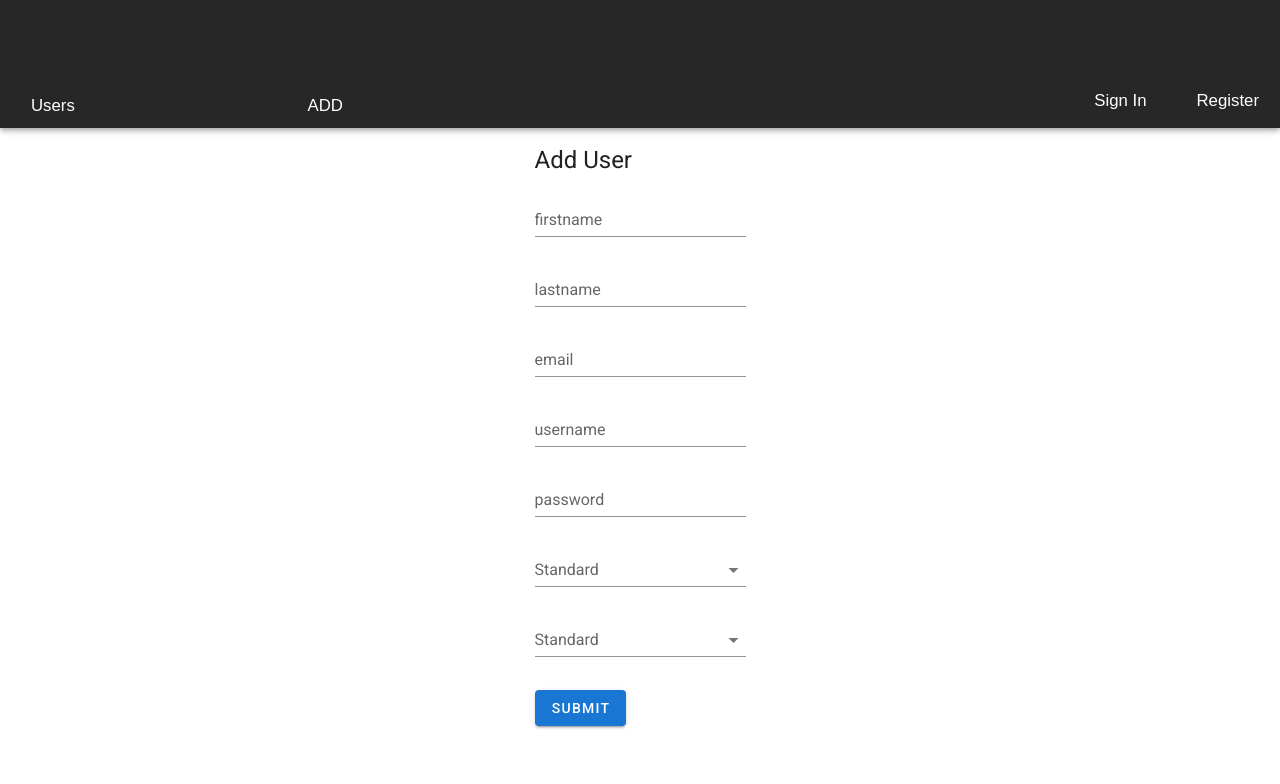
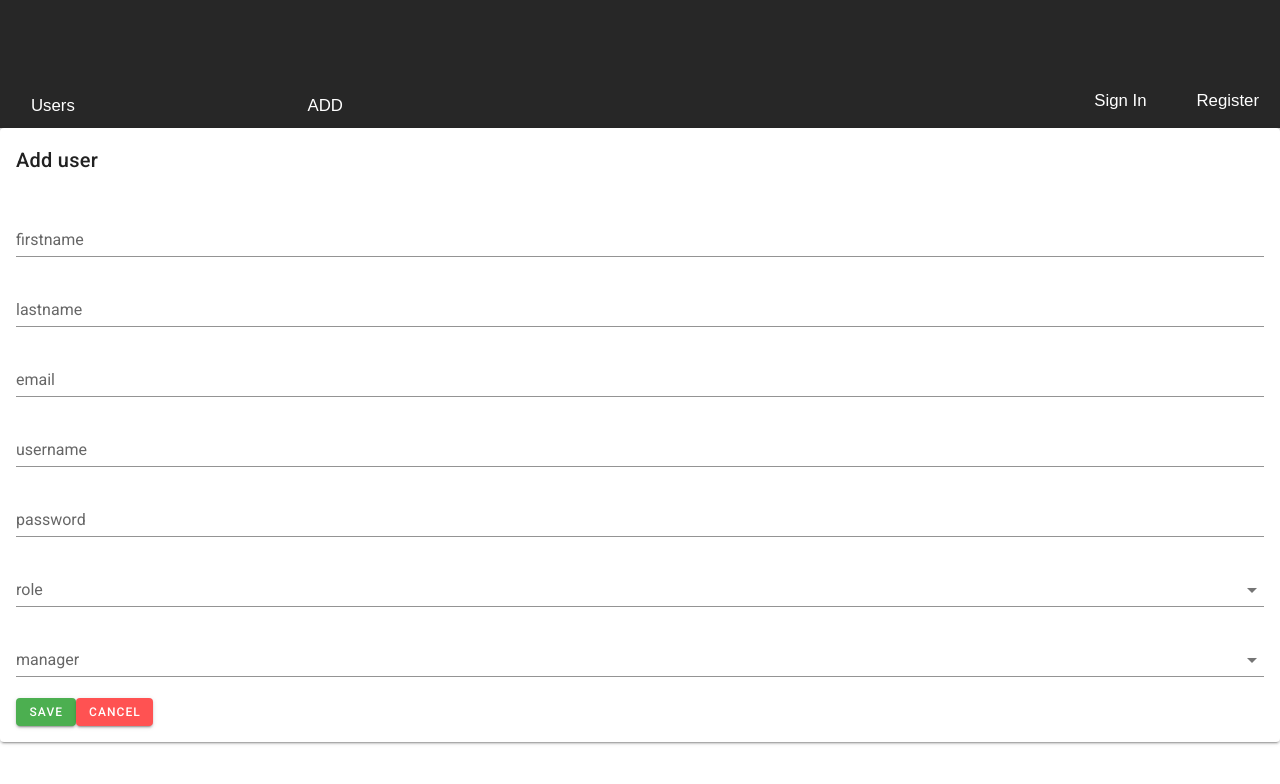
Before and after one commit to AsmaeNedday/StartupPOC_frontend, a Vue app: page /administration/add in a window 1280 px wide. Shown: the top 784 px of the page. Built offline with nearby package versions, Linux system fonts and the light colour scheme; a web font is replaced by a local one; what vue-sweetalert2 would draw is missing.

Commit message:
adding user form

```diff
--- a/src/components/user/AddUser.vue
+++ b/src/components/user/AddUser.vue
@@ -1,69 +1,70 @@
 <template>
-  <div class="submit-form mt-4 mx-auto">
-    <p class="headline">Add User</p>
-    <div v-if="!submitted">
+  <v-card>
+    <v-card-title>
+     Add user
+    </v-card-title>
+    <v-form ref="form" class="pa-md-4" lazy-validation>
       <v-form ref="form" lazy-validation>
         <v-text-field
-            v-model="user.firstname"
+            v-model="firstname"
             :rules="[(v) => !!v || 'firstname is required']"
             label="firstname"
             required
         ></v-text-field>
         <v-text-field
-            v-model="user.lastname"
+            v-model="lastname"
             :rules="[(v) => !!v || 'lastname is required']"
             label="lastname"
             required
         ></v-text-field>
         <v-text-field
-            v-model="user.email"
+            v-model="email"
             :rules="[(v) => !!v || 'email is required']"
             label="email"
             required
         ></v-text-field>
         <v-text-field
-            v-model="user.username"
+            v-model="username"
             :rules="[(v) => !!v || 'username is required']"
             label="username"
             required
         ></v-text-field>
         <v-text-field
-            v-model="user.password"
+            v-model="password"
+            type="password"
             :rules="[(v) => !!v || 'password is required']"
             label="password"
             required
         ></v-text-field>
         <v-select
+            return-object
+            v-model="role"
+            item-text="label"
+            item-value="id"
             :items="roles"
-            label="Standard"
+            label="role"
         ></v-select>
         <v-select
+            return-object
+            v-model="manager"
+            item-text="fullname"
+            item-value="iduser"
             :items="managers"
-            label="Standard"
+            label="manager"
         ></v-select>
-
 
       </v-form>
 
-      <v-btn color="primary" class="mt-3" @click="saveUser">Submit</v-btn>
-    </div>
+      <v-btn color="success" small @click="add_">
+        Save
+      </v-btn>
+      <v-btn color="error" small @click="cancel_">
+        Cancel
+      </v-btn>
+    </v-form>
 
-    <div v-else>
-      <v-card class="mx-auto">
-        <v-card-title>
-          Submitted successfully!
-        </v-card-title>
+  </v-card>
 
-        <v-card-subtitle>
-          Click the button to add new Tutorial.
-        </v-card-subtitle>
-
-        <v-card-actions>
-          <v-btn color="success" @click="newUser">Add</v-btn>
-        </v-card-actions>
-      </v-card>
-    </div>
-  </div>
 
 </template>
 
@@ -72,44 +73,55 @@ import {mapActions, mapGetters} from "vuex";
 
 export default {
   name: "AddUser",
-  data() {
+  data(){
     return {
-      user: {
-        id: null,
-        username: "",
-        lastname: "",
-        email: "",
-        password: "",
-        firstname: "",
-        roles: [],
-        managers: []
-      },
-      submitted: false,
-    };
-  },
+      lastname:'',
+      firstname:'',
+      email:'',
+      username:'',
+      role:'',
+      manager:'',
+      password:''
+
+    }},
+  props: ['currentUser'],
   computed: {
     ...mapGetters({
-      users: "user/GET_USERS",
+      managers: "user/GET_MANAGERS",
+      roles: "role/GET_ROLES",
+      loggedUser :"auth/user"
+
     }),
   },
   methods: {
     ...mapActions({
-      getUsers: "user/getUsers",
-      deleteUser: "user/deleteUser"
     }),
-    saveUser() {
+
+    add_(){
+      console.log("wanna print")
+      console.log(this.loggedUser.userId);
+      let user = {
+        "lastname":this.lastname,
+        "firstname":this.firstname,
+        "email":this.email,
+        "username":this.username,
+        "password":this.password,
+        "roleId":this.role.id,
+        "managerId":''
+      }
+      if (this.manager!=null){user.managerId=this.manager.userId}
+      this.$emit('add',user,this.loggedUser.userId);
     },
 
-    newUser() {
-      //this.submitted = false;
-      //this.tutorial = {};
-    },
+    cancel_(){
+      this.$emit('cancel');
+    }
+
   },
-};
+
+}
 </script>
 
-<style>
-.submit-form {
-  max-width: 300px;
-}
+<style scoped>
+
 </style>
--- a/src/components/user/UserInfoCard.vue
+++ b/src/components/user/UserInfoCard.vue
@@ -30,16 +30,18 @@
             required
         ></v-text-field>
         <v-select
+            return-object
             v-model="user.role"
+            item-text="label"
             item-value="id"
-            item-text="label"
             :items="roles"
             label="role"
         ></v-select>
         <v-select
+            return-object
             v-model="user.manager"
-            item-value="userId"
             item-text="fullname"
+            item-value="iduser"
             :items="managers"
             label="manager"
         ></v-select>
--- a/src/store/user.js
+++ b/src/store/user.js
@@ -14,9 +14,7 @@ export default {
             return state.currentUser;
         },
         GET_MANAGERS(state) {
-            return Array.from(new Set(state.users.map(obj => { return obj.manager;})
-                .filter(obj => obj!=null)));
-
+            return state.users.filter(obj => obj.role.id==2);
         }
     },
     mutations: {
@@ -37,6 +35,7 @@ export default {
         },
         getCurrentUser({ commit }, idUser) {
             return axios.get(`/v1/users/${idUser}`).then((res) => {
+                console.log(res);
                 commit("SET_CURRENT_USER", res.data)
             });
         },
@@ -46,6 +45,21 @@ export default {
                 .catch(function (error) {
                 console.log(error);});
               return dispatch("getUsers");
+        },
+        async updateUser( {dispatch}, user) {
+            await axios.post(`/v1/users/edit`, user )
+                .catch(function (error) {
+                    console.log(error);});
+                 dispatch("getUsers");
+                 return dispatch("getCurrentUser",user.userId);
+        },
+        async addUser( {dispatch}, user, id) {
+            console.log("inside action");
+            console.log(id);
+            await axios.post(`/v1/users/create/${id}`, user )
+                .catch(function (error) {
+                    console.log(error);});
+            return dispatch("getUsers");
         }
     }
 }
--- a/src/views/HomeAdministration.vue
+++ b/src/views/HomeAdministration.vue
@@ -1,26 +1,44 @@
 <template>
-  <v-row class="pa-md-4">
+  <v-container   fluid >
+    <v-row class="pa-mb-2">
+      <v-col>
+        <v-btn class="ma-2" @click="section='list';" block><v-icon>mdi-format-list-bulleted-square</v-icon></v-btn>
+      </v-col>
+      <v-col>
+        <v-btn class="ma-2" @click="section='add';" block> <v-icon>mdi-plus</v-icon></v-btn>
+      </v-col>
+    </v-row>
+
+  <v-row v-if="section=='list'" class="pa-md-4">
     <v-col  cols="12" sm="6"  mt-16 md="8">
       <UsersList :users="users" @delete="delete_user" @edit="edit_user"/>
     </v-col>
 
     <v-col  cols="6"  mt-16 md="4">
-        <UserInfoCard v-if="operation=='add'" @cancel="cancel" @update="update" ></UserInfoCard>
+        <UserInfoCard v-if="operation=='edit'" @cancel="cancel" @update="update" ></UserInfoCard>
     </v-col>
   </v-row>
+    <v-row v-if="section=='add'" class="pa-md-4">
+      <v-col  cols="12" sm="6"  mt-16 md="8">
+        <AddUser  @add="add_user" />
+      </v-col>
+    </v-row>
+  </v-container>
 </template>
 <script>
 import UsersList from "@/components/user/UsersList";
 import { mapActions, mapGetters } from "vuex";
 import UserInfoCard from "@/components/user/UserInfoCard";
+import AddUser from "@/components/user/AddUser";
 export default {
 name: "HomeAdministration",
   data() {
     return{
-      operation:""
+      operation:"",
+      section:"list"
     }
   },
-  components: {UserInfoCard, UsersList},
+  components: {UserInfoCard, UsersList, AddUser},
   computed: {
     ...mapGetters({
       users: "user/GET_USERS",
@@ -34,8 +52,11 @@ name: "HomeAdministration",
       deleteUser: "user/deleteUser",
       getCurrentUser: "user/getCurrentUser",
       getRoles: "role/getRoles",
+      updateUser: "user/updateUser",
+      addUser: "user/addUser",
     }),
     delete_user(id,index){
+      this.operation="";
       this.$swal({
         title: 'Are you sure?',
         text: 'The user wont have access to his account',
@@ -55,10 +76,16 @@ name: "HomeAdministration",
     },
 
     edit_user(id){
-      this.operation="add";
-      console.log(id);
+      this.operation="edit";
       this.getCurrentUser(id);
   },
+    add_user(user,id){
+      console.log("inside home");
+      console.log(id);
+      this.addUser(user,id);
+      this.section="list";
+      this.$swal("Saved", "user saved with success", "success");
+    },
     cancel(){
       this.operation="";
     },
@@ -75,7 +102,7 @@ name: "HomeAdministration",
       }).then((result) => {
         if(result.value) {
           this.updateUser(user);
-          this.$swal('Deleted', 'You successfully deleted this file', 'success')
+          this.$swal('Updated', 'You successfully updated the user', 'success')
         }
       })
 
```
